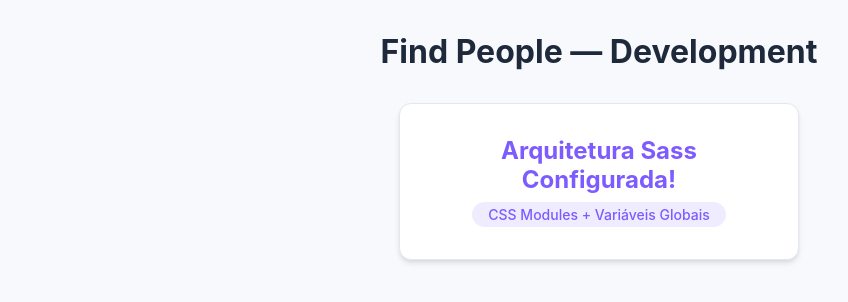
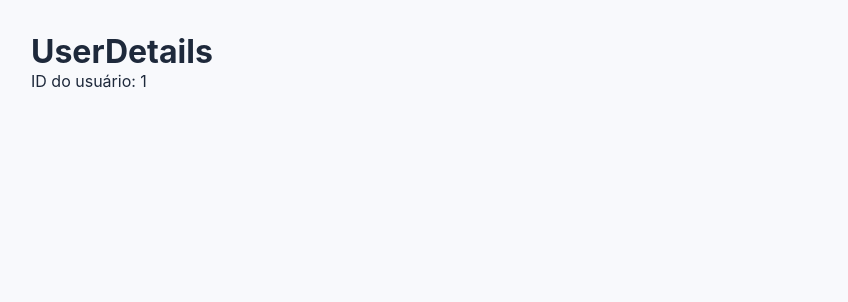
Before and after one commit to JoaoVBRodrigues/React-Challenge, a React (Vite) app: page /user/1 in a window 1280 px wide. Shown: the top 302 px of the page, without its empty margins (41-889 px from the left). Built offline with nearby package versions, Linux system fonts and the light colour scheme.

Commit message:
feat: setup react router with base pages

```diff
--- a/package.json
+++ b/package.json
@@ -12,7 +12,8 @@
   },
   "dependencies": {
     "react": "^19.2.7",
-    "react-dom": "^19.2.7"
+    "react-dom": "^19.2.7",
+    "react-router-dom": "^7.18.1"
   },
   "devDependencies": {
     "@eslint/js": "^9.20.0",
--- a/src/App.tsx
+++ b/src/App.tsx
@@ -1,12 +1,8 @@
-import { TestCard } from '@/components/TestCard/TestCard';
+import { RouterProvider } from 'react-router-dom';
+import { router } from '@/app/router';
 
 function App() {
-  return (
-    <main style={{ padding: '2rem' }}>
-      <h1 style={{ textAlign: 'center', marginBottom: '1rem' }}>Find People — Development</h1>
-      <TestCard />
-    </main>
-  );
+  return <RouterProvider router={router} />;
 }
 
 export default App;
--- /dev/null
+++ b/src/app/Layout.tsx
@@ -0,0 +1,9 @@
+import { Outlet } from 'react-router-dom';
+
+export function Layout() {
+  return (
+    <div style={{ padding: '2rem', maxWidth: '1200px', margin: '0 auto' }}>
+      <Outlet />
+    </div>
+  );
+}
--- /dev/null
+++ b/src/app/router.tsx
@@ -0,0 +1,26 @@
+import { createBrowserRouter } from 'react-router-dom';
+import { Layout } from './Layout';
+import { Home } from '@/pages/Home/Home';
+import { UserDetails } from '@/pages/UserDetails/UserDetails';
+import { NotFound } from '@/pages/NotFound/NotFound';
+
+export const router = createBrowserRouter([
+  {
+    path: '/',
+    element: <Layout />,
+    children: [
+      {
+        index: true,
+        element: <Home />,
+      },
+      {
+        path: 'user/:id',
+        element: <UserDetails />,
+      },
+      {
+        path: '*',
+        element: <NotFound />,
+      },
+    ],
+  },
+]);
--- /dev/null
+++ b/src/pages/Home/Home.tsx
@@ -0,0 +1,7 @@
+export function Home() {
+  return (
+    <div>
+      <h1>Home</h1>
+    </div>
+  );
+}
--- /dev/null
+++ b/src/pages/NotFound/NotFound.tsx
@@ -0,0 +1,10 @@
+import { Link } from 'react-router-dom';
+
+export function NotFound() {
+  return (
+    <div>
+      <h1>Página Não Encontrada (404)</h1>
+      <Link to="/">Voltar para a Home</Link>
+    </div>
+  );
+}
--- /dev/null
+++ b/src/pages/UserDetails/UserDetails.tsx
@@ -0,0 +1,12 @@
+import { useParams } from 'react-router-dom';
+
+export function UserDetails() {
+  const { id } = useParams<{ id: string }>();
+
+  return (
+    <div>
+      <h1>UserDetails</h1>
+      {id && <p>ID do usuário: {id}</p>}
+    </div>
+  );
+}
```
Also changed, not shown: 1 other file (tests, documents, lock files or other folders).
